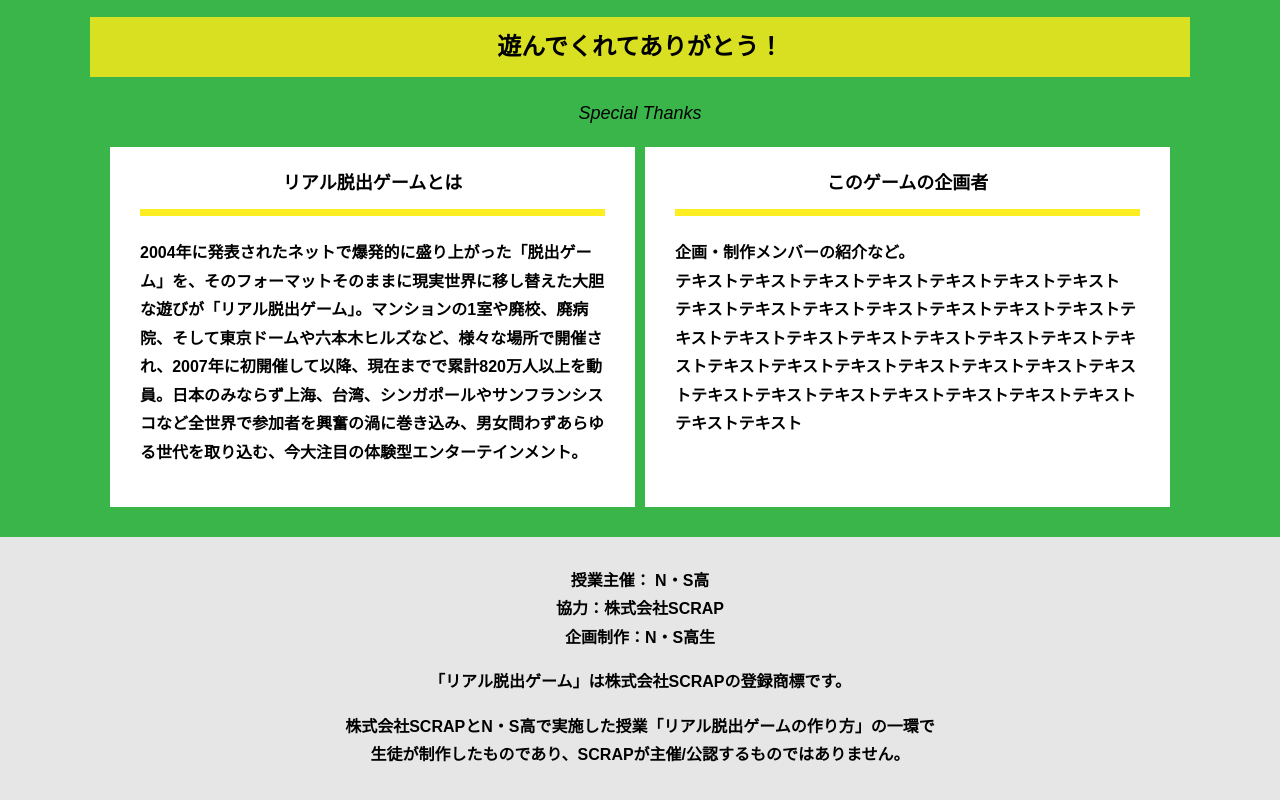
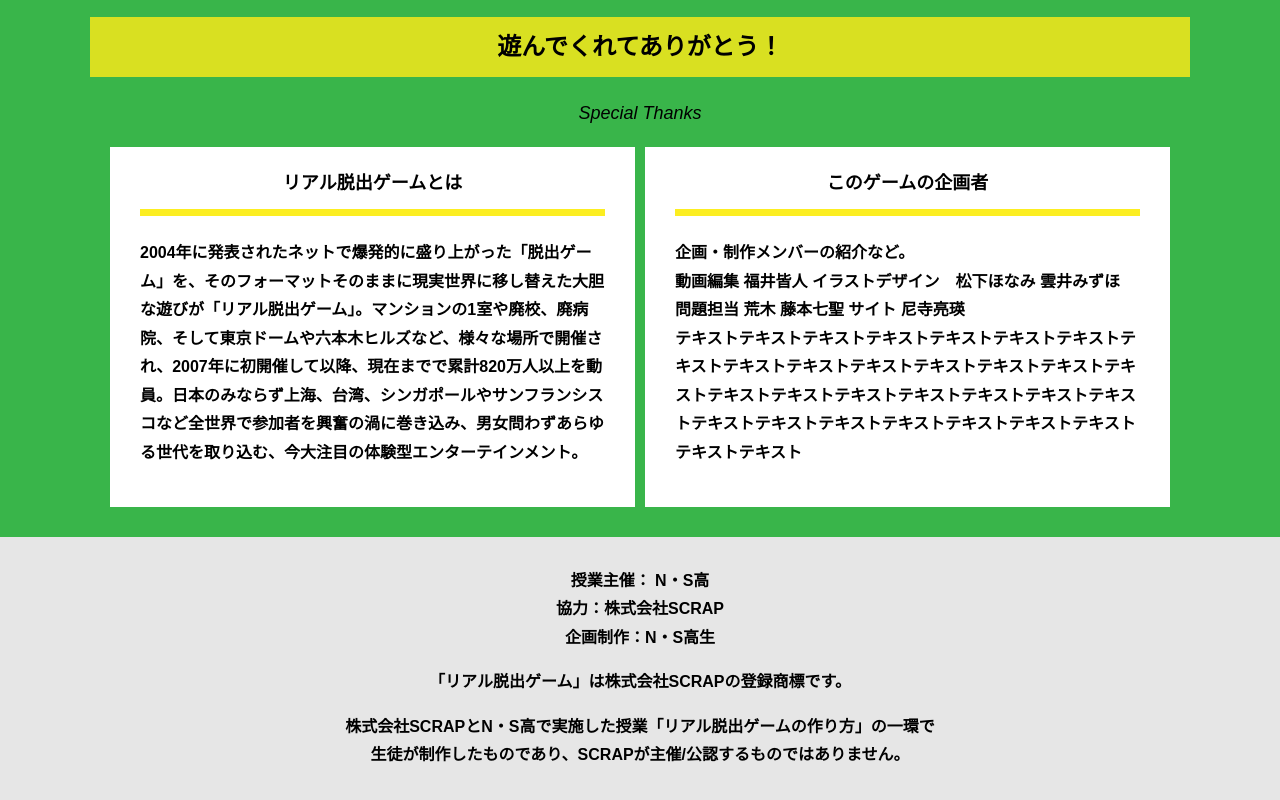
Before and after one commit to PeterParker0810/Sinister-Six, a plain HTML site: page final.html in a window 1280 px wide. Shown: the part 1481-2281 px from the top of the page. Drawn offline with Linux system fonts and the light colour scheme.

Commit message:
Update final.html

```diff
--- a/final.html
+++ b/final.html
@@ -65,7 +65,12 @@ Youtube貼り付けここまで-->
             <div class="card">
               <h3 class="card__title">このゲームの企画者</h3>
               <p class="card__content">企画・制作メンバーの紹介など。<br>
-                テキストテキストテキストテキストテキストテキストテキスト<br>
+                動画編集 福井皆人
+                イラストデザイン　松下ほなみ 雲井みずほ
+                問題担当 荒木 藤本七聖
+                サイト 尼寺亮瑛
+
+                <br>
                 テキストテキストテキストテキストテキストテキストテキストテキストテキストテキストテキストテキストテキストテキストテキストテキストテキストテキストテキストテキストテキストテキストテキストテキストテキストテキストテキストテキストテキストテキストテキスト</p>
             </div>
           </div>
```
